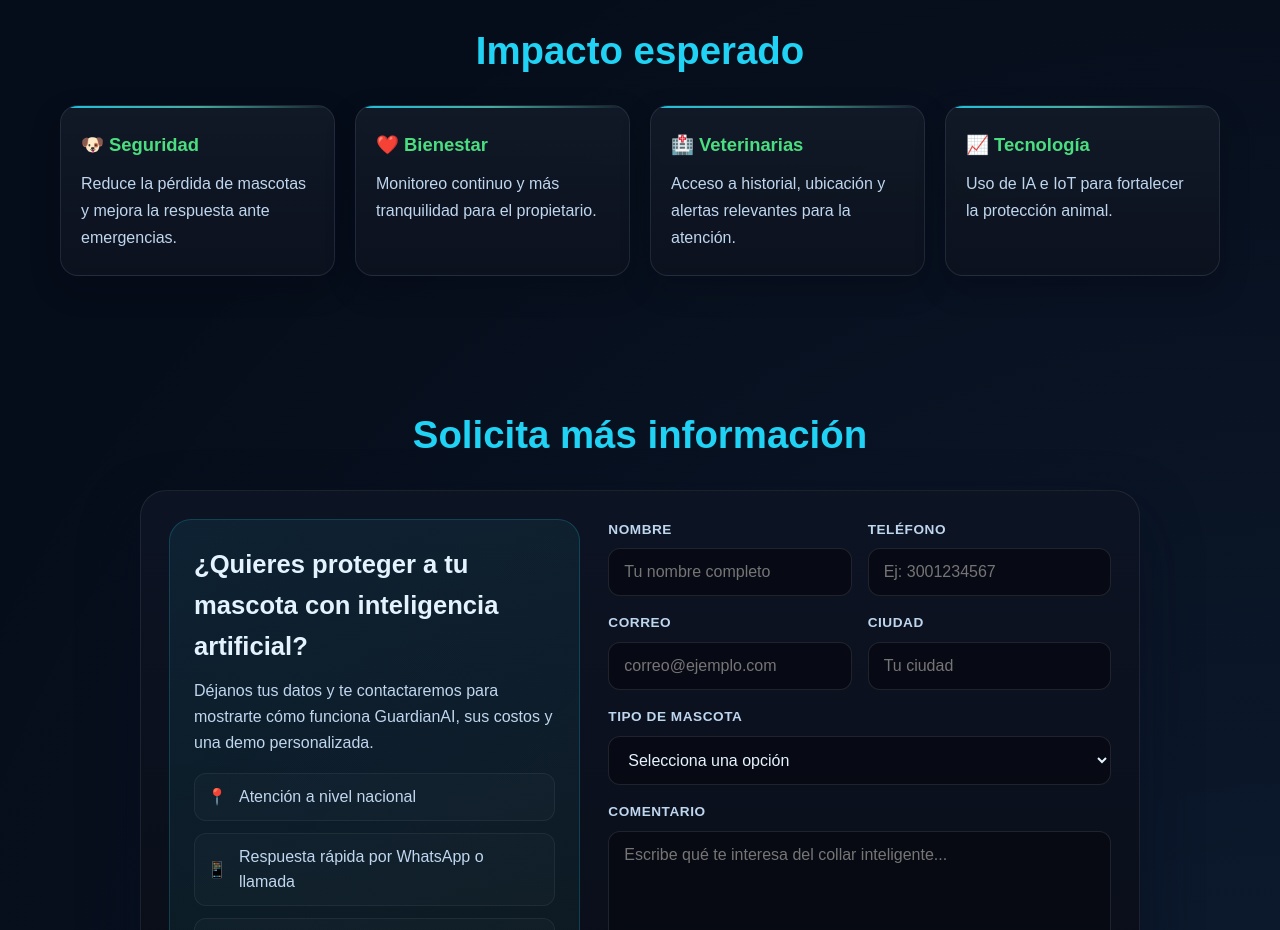
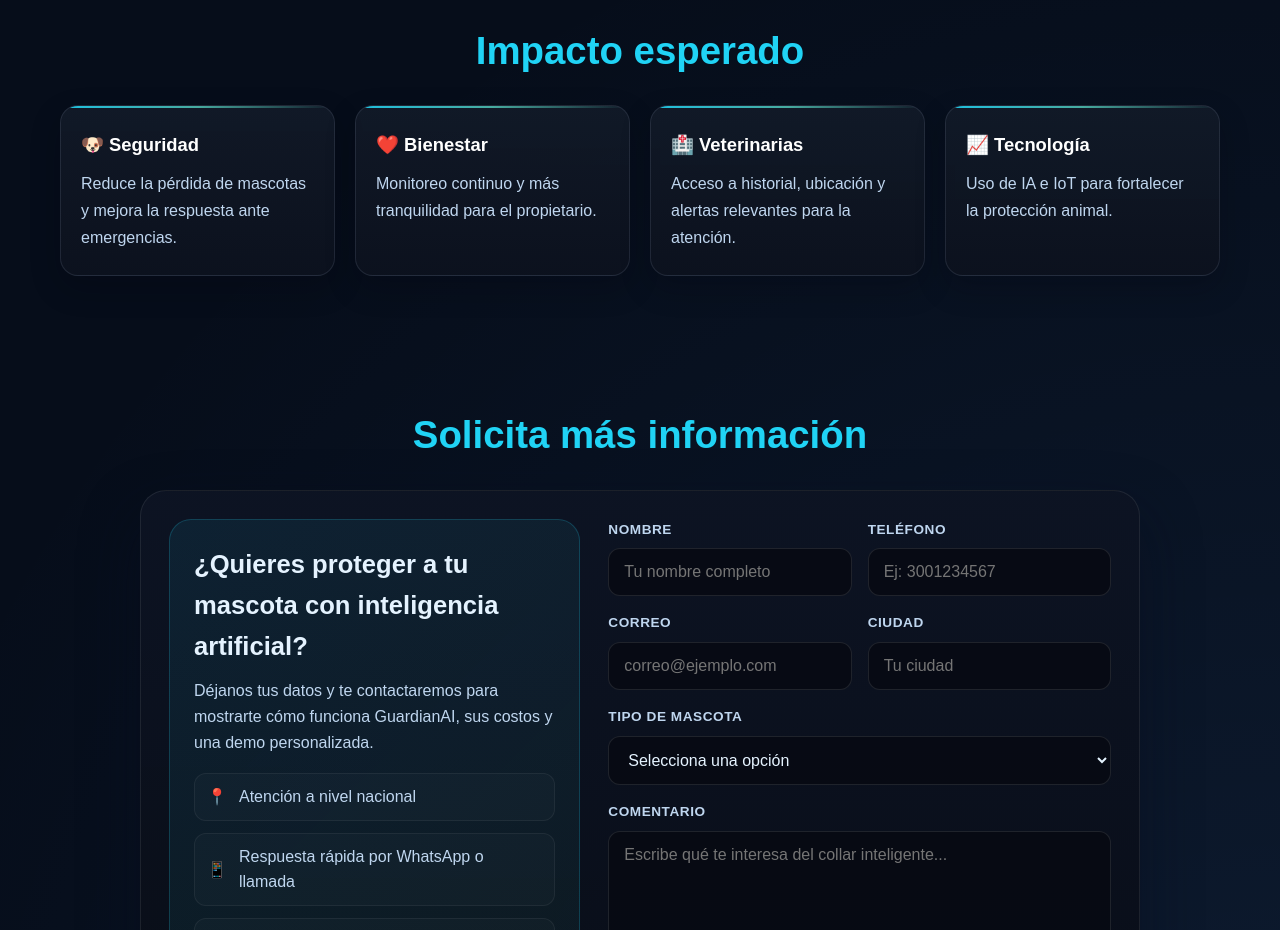
Before and after one commit to Jampi444/PaginaCorregida, a plain HTML site: page index.html in a window 1280 px wide. Shown: the part 4440-5370 px from the top of the page. Drawn offline with Linux system fonts and the light colour scheme.

Commit message:
Update index.html

```diff
--- a/index.html
+++ b/index.html
@@ -522,7 +522,7 @@ h2{
 }
 
 .card h3{
-    color:var(--success);
+    color:#ffff;
     margin-bottom:10px;
     font-size:1.15rem;
     font-weight:800;
```
